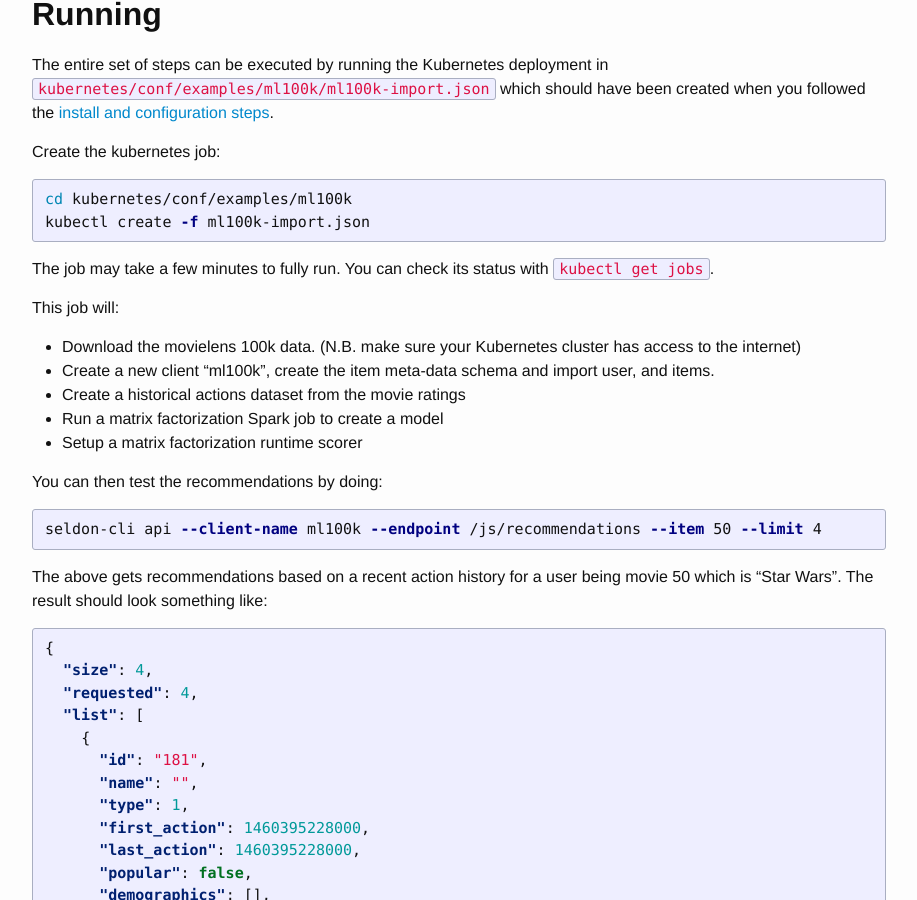
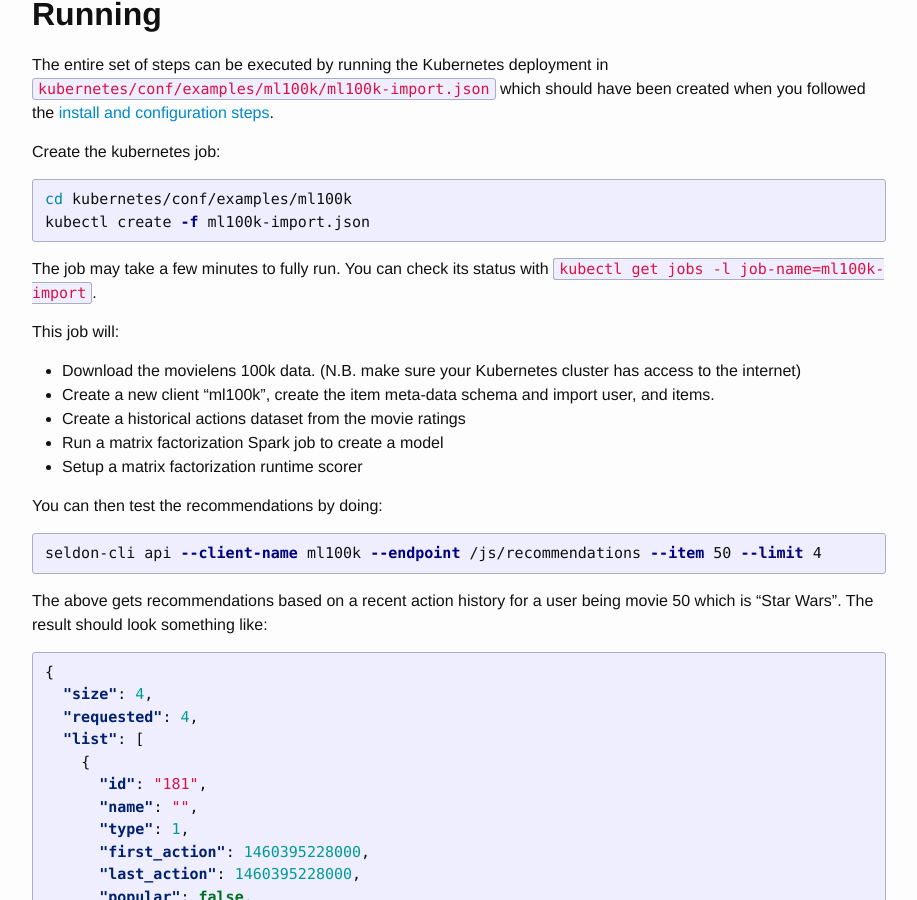
Before and after one commit to SeldonIO/seldonio.github.com, a Jekyll site: the page built from ml100k.md, in a window 1280 px wide and 900 px high, scrolled down 464 px. Shown: the whole window, without its empty margins (181-1098 px from the left). Built offline with Jekyll 4.4.1, drawn with Linux system fonts in a browser that asks for light colours.

Commit message:
update ml100k

````diff
--- a/ml100k.md
+++ b/ml100k.md
@@ -29,7 +29,7 @@ cd kubernetes/conf/examples/ml100k
 kubectl create -f ml100k-import.json
 {% endhighlight %}
 
-The job may take a few minutes to fully run. You can check its status with ```kubectl get jobs```.
+The job may take a few minutes to fully run. You can check its status with ```kubectl get jobs -l job-name=ml100k-import```.
 
 This job will:
 
````
